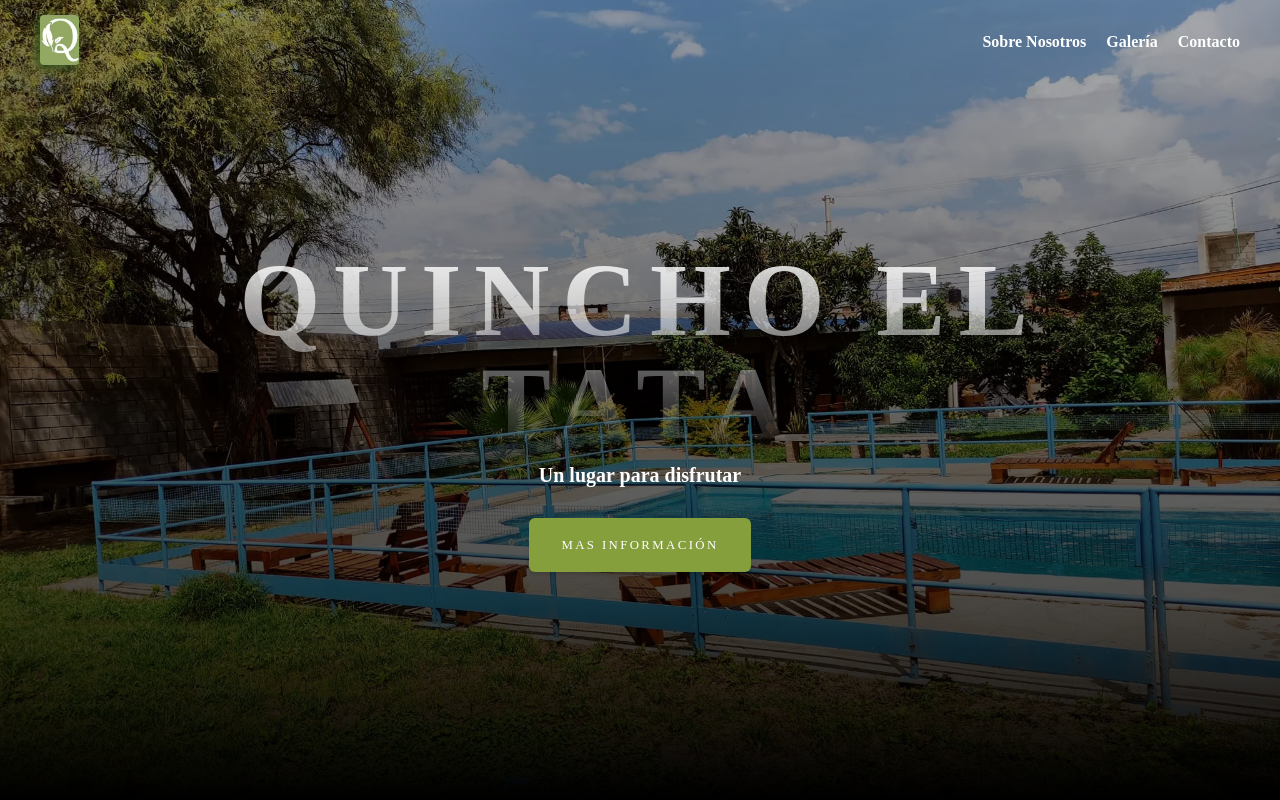
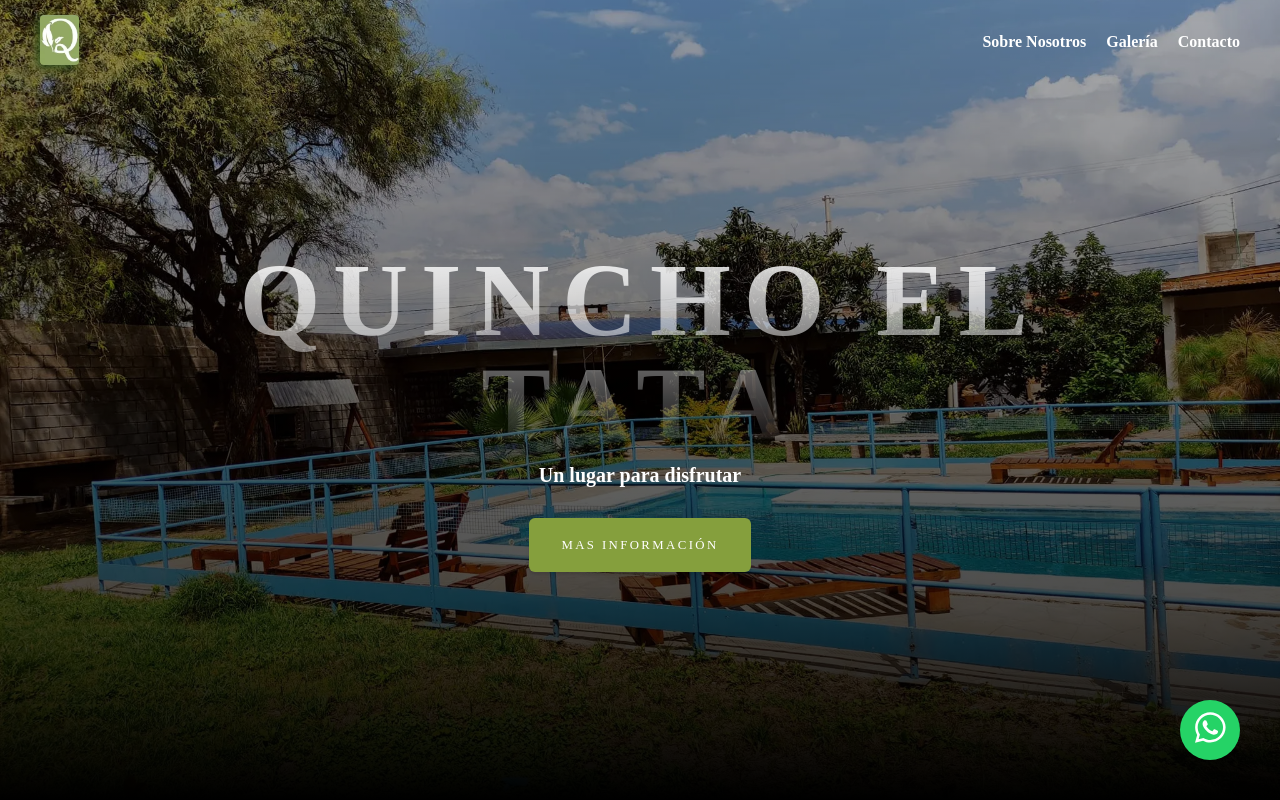
Before and after one commit to DevEzequiel14/Quincho-El-Tata, an Angular app: page / in a window 1280 px wide. Built offline with nearby package versions, Linux system fonts and the light colour scheme.

Commit message:
add whatsapp button

```diff
--- a/src/app/app.component.html
+++ b/src/app/app.component.html
@@ -1 +1,2 @@
 <router-outlet></router-outlet>
+<app-whatsapp></app-whatsapp>
--- a/src/app/app.component.ts
+++ b/src/app/app.component.ts
@@ -1,9 +1,10 @@
 import { Component } from '@angular/core';
 import { RouterOutlet } from '@angular/router';
+import { WhatsappComponent } from './shared/components/whatsapp/whatsapp.component';
 
 @Component({
   selector: 'app-root',
-  imports: [RouterOutlet],
+  imports: [RouterOutlet, WhatsappComponent],
   templateUrl: './app.component.html',
   styleUrl: './app.component.scss'
 })
--- /dev/null
+++ b/src/app/shared/components/whatsapp/whatsapp.component.html
@@ -0,0 +1,4 @@
+<a href="https://wa.me/+5493884678076?text=Hola, quisiera información sobre el alquiler del quincho. ¡Gracias!"
+  class="float-wa" target="_blank">
+  <fa-icon [icon]="['fab', 'whatsapp']"></fa-icon>
+</a>
--- /dev/null
+++ b/src/app/shared/components/whatsapp/whatsapp.component.scss
@@ -0,0 +1,15 @@
+.float-wa {
+  position: fixed;
+  width: 60px;
+  height: 60px;
+  bottom: 40px;
+  right: 40px;
+  background-color: #25d366;
+  color: #fff;
+  border-radius: 50px;
+  font-size: 35px;
+  z-index: 100;
+  display: flex;
+  align-items: center;
+  justify-content: center;
+}
--- /dev/null
+++ b/src/app/shared/components/whatsapp/whatsapp.component.ts
@@ -0,0 +1,18 @@
+import { Component } from '@angular/core';
+import { FaIconLibrary, FontAwesomeModule } from '@fortawesome/angular-fontawesome';
+import { faWhatsapp } from '@fortawesome/free-brands-svg-icons';
+
+@Component({
+  selector: 'app-whatsapp',
+  imports: [FontAwesomeModule],
+  templateUrl: './whatsapp.component.html',
+  styleUrl: './whatsapp.component.scss'
+})
+export class WhatsappComponent {
+
+  constructor(library: FaIconLibrary) {
+    library.addIcons(
+      faWhatsapp
+    );
+  }
+}
```
Also changed, not shown: 1 other file (tests, documents, lock files or other folders).
